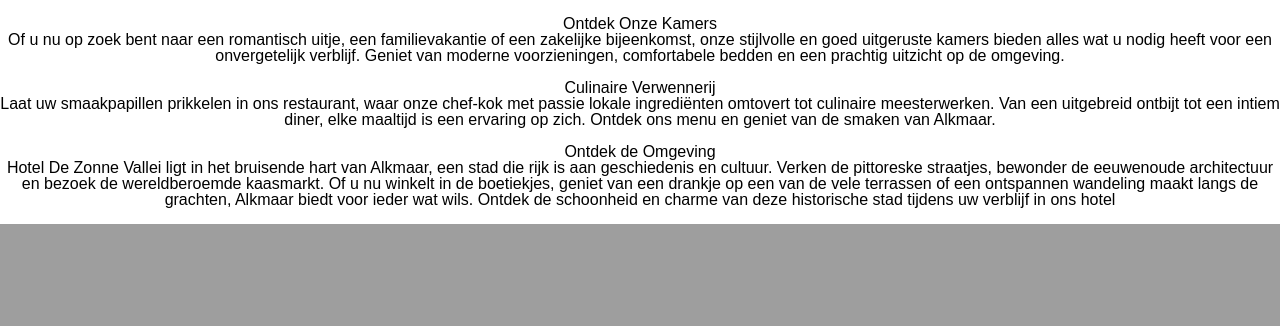
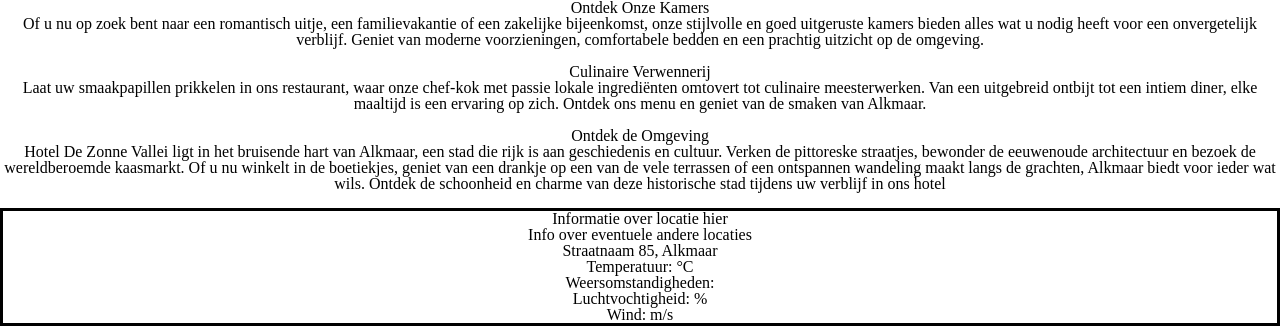
Before and after one commit to Duko-Wolf/Hotel, a PHP site: page /index.php in a window 1280 px wide. Shown: the part 600-926 px from the top of the page. Before the commit the page ends 824 px from the top, so only its background shows below. Run offline with PHP 8.4, Linux system fonts and the light colour scheme; a user stored in the database is signed in; some libraries are stand-ins or nearby versions.

Commit message:
layout changes
layout en footer werkt wel/ ziet er goed uit

```diff
--- a/Index.php
+++ b/Index.php
@@ -52,7 +52,6 @@
             </article> <br>
         </section>
     </main>
-
-    <!-- <?php include('includes/footer.php'); ?> -->
 </body>
+<?php include('includes/footer.php'); ?>
 </html>
--- a/contact.php
+++ b/contact.php
@@ -45,7 +45,6 @@
         </section>
     </main>
 
-    <?php include('includes/footer.php'); ?>
     <script>
         // WARNING:  Alert message when form is submitted - Will be replaced with actual form handling later
         const form = document.querySelector('.contactForm');
@@ -55,5 +54,6 @@
         });
     </script>
 </body>
+<?php include('includes/footer.php'); ?>
 
 </html>
--- a/includes/footer.php
+++ b/includes/footer.php
@@ -1,5 +1,4 @@
-
-        <footer>
+<footer>
         <link rel="stylesheet" href="styling/reset.css"/>
         <link rel="stylesheet" href="styling/footer.css"/>
         <ul>
@@ -9,7 +8,7 @@
             <li>
                 <p>Info over eventuele andere locaties</p>
             </li>
-            <li>
+            <!-- <li>
                 <a href="imglogo"><img src="example.gif" alt="examplehtml"></a>
             </li>
             <li>
@@ -17,19 +16,19 @@
             </li>
             <li>
                 <a href="imglogo"><img src="example.gif" alt="examplehtml"></a>
-            </li>
+            </li> -->
         </ul>
 
 <div class="wheater">
         <div class="weather-container">
             <h1>Straatnaam 85, Alkmaar</h1>
-            <img class="icon" src="" alt="Weericoon">
             <p class="weather-info">Temperatuur: <span class="temperature"></span>°C</p>
             <p class="weather-info">Weersomstandigheden: <span class="condition"></span></p>
             <p class="weather-info">Luchtvochtigheid: <span class="humidity"></span>%</p>
             <p class="weather-info">Wind: <span class="wind"></span> m/s</p>
         </div>
 
+        <button class="footer-button" onclick="window.location.href='admin.php'">admin?</button>
 
     <script>
         const apiKey = "33b5b57a69b7839e80af65a616547cb1";
@@ -46,17 +45,15 @@
                     document.querySelector('.wind').textContent = data.wind.speed;
 
                     const iconUrl = `http://openweathermap.org/img/wn/${data.weather[0].icon}.png`;
-                    document.querySelector('.icon').src = iconUrl;
                 })
                 .catch(error => {
                     console.error("Er is een fout opgetreden:", error);
                     alert("Er is een probleem met het ophalen van de weergegevens.");
                 });
         }
-
-        getWeatherData();
+        document.addEventListener("DOMContentLoaded", getWeatherData);
         setInterval(getWeatherData, 300000);
 
-        </div>
+
     </script>
 </footer>
--- a/includes/header.php
+++ b/includes/header.php
@@ -1,5 +1,5 @@
 <header>
-<link rel="stylesheet" href="reset/nav.css"/>
+<link rel="stylesheet" href="styling/nav.css"/>
 <link rel="stylesheet" href="styling/header.css"/>
 
 
--- a/includes/navbar.php
+++ b/includes/navbar.php
@@ -1,5 +1,5 @@
 <nav>
-    <link rel="stylesheet" href="reset/nav.css" />
+    <link rel="stylesheet" href="styling/nav.css" />
     <link rel="stylesheet" href="styling/nav.css" />
     <ul>
         <li>
@@ -32,7 +32,7 @@
         if (isset($_SESSION['name'])) {
             //uitlog
             echo '<li>';
-            echo '<a href="kameraanpassen.php">Het Weer</a>';
+            echo '<a href="kameraanpassen.php">Kamer Aanpassen</a>';
             echo '</li>';
 
             echo '
--- a/kamers.php
+++ b/kamers.php
@@ -54,7 +54,7 @@
                 Geniet van extra's zoals een bubbelbad, rozenblaadjes op het bed en een fles champagne om uw speciale gelegenheid te vieren in stijl.</p>
         </article> <br>
     </section>
-    <?php include('includes/footer.php'); ?>
 </main>
 </body>
+<?php include('includes/footer.php'); ?>
 </html>
--- a/ons.php
+++ b/ons.php
@@ -58,8 +58,8 @@
                     creëren van de unieke sfeer en ervaring waar Hotel De Zonne Vallei om bekend staat.</p>
             </article> <br>
         </section> <br>
-        <?php include('includes/footer.php'); ?>
+
     </main>
 </body>
-
+<?php include('includes/footer.php'); ?>
 </html>
--- a/restaurant.php
+++ b/restaurant.php
@@ -89,8 +89,8 @@
                 </p>
             </article>
         </section>
-        <?php include('includes/footer.php'); ?>
+
     </main>
 </body>
-
+<?php include('includes/footer.php'); ?>
 </html>
--- a/styling/footer.css
+++ b/styling/footer.css
@@ -1,5 +1,21 @@
 footer {
     align-items: center;
-height: auto;
-border: 3px solid black;
+    height: auto;
+    border: 3px solid black;
+    position: relative; /* Voeg dit toe om absolute positionering binnen de footer mogelijk te maken */
 }
+
+.footer-button {
+    position: absolute;
+    right: 20px; /* Pas dit aan naar wens */
+    top: 50%; /* Plaats de knop verticaal in het midden */
+    transform: translateY(-50%); /* Centreer de knop verticaal */
+    background-color: #fff;
+    color: #fff;
+    border: none; /* Verwijder de zwarte border */
+    cursor: pointer;
+}
+
+.footer-button:hover {
+    background-color: #fff;
+}
```
